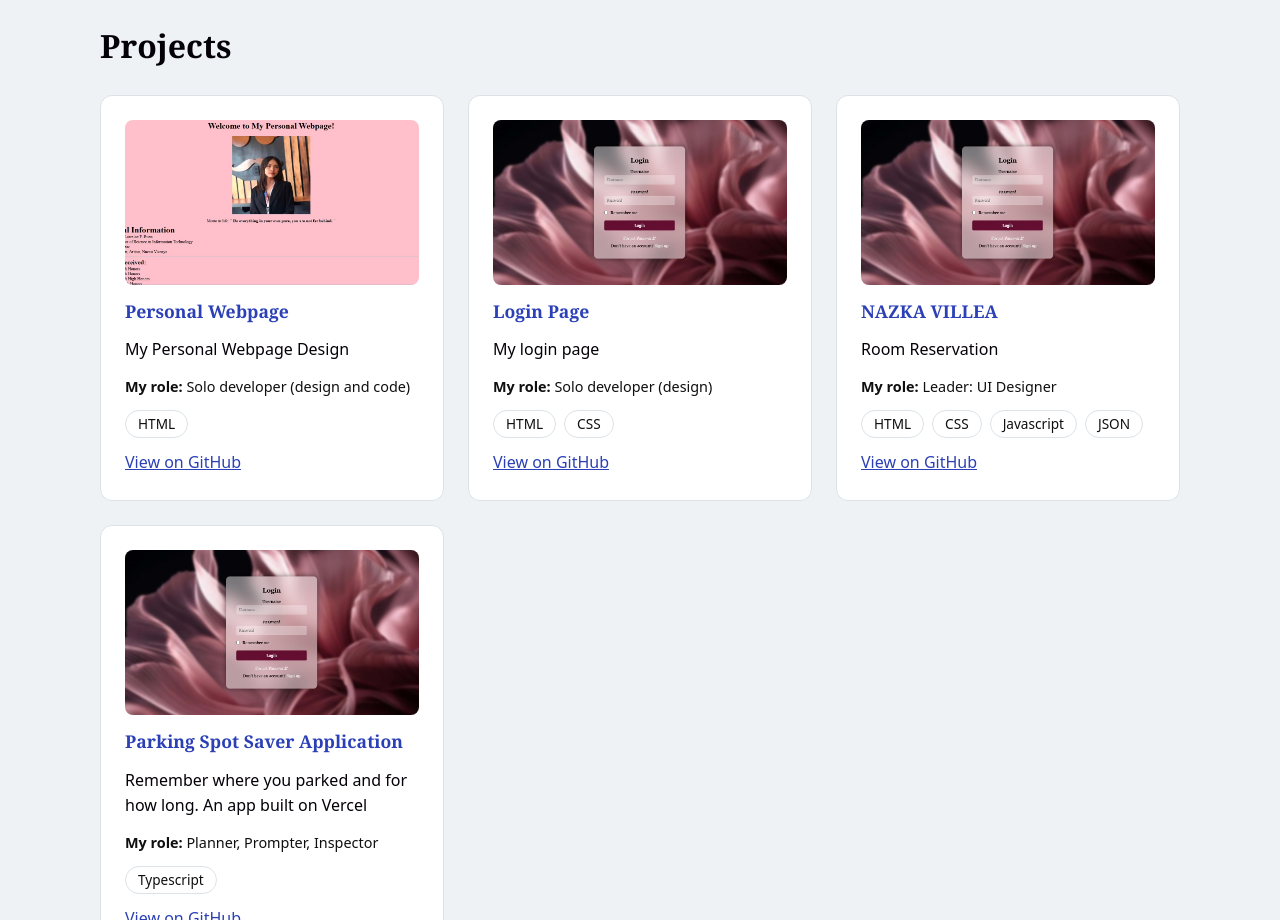
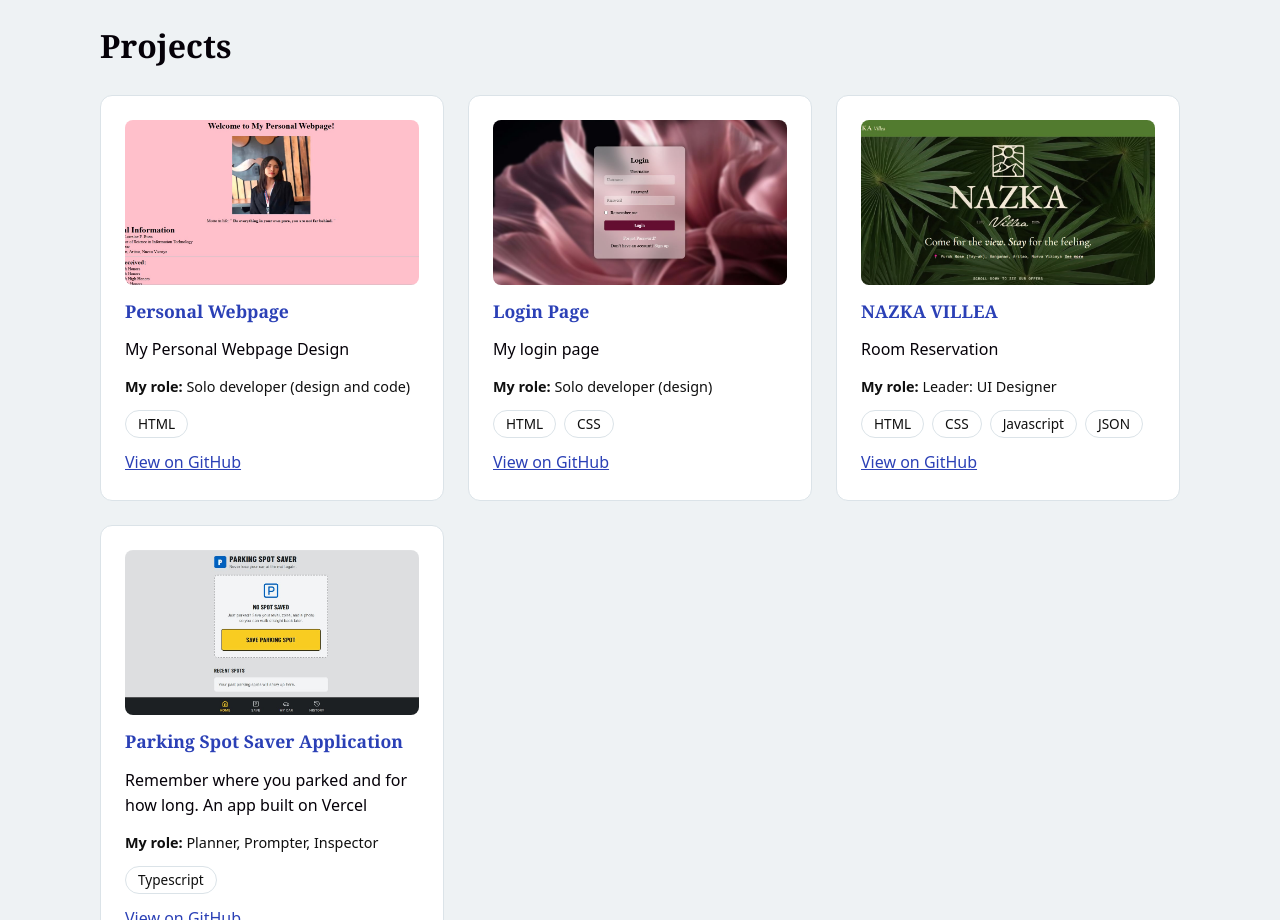
Before and after one commit to andrealorraine/andrealorraine.github.io, a plain HTML site: page index.html in a window 1280 px wide. Shown: the part 2100-3020 px from the top of the page. Drawn offline with Linux system fonts and the light colour scheme.

Commit message:
Update index.html

```diff
--- a/index.html
+++ b/index.html
@@ -114,7 +114,7 @@
             <a href="https://github.com/andrealorraine/login-page" target="_blank" rel="noopener">View on GitHub</a>
           </article>
            <article class="box project">
-            <img class="shot" src="image2.jfif" alt="Screenshot of my Login Page">
+            <img class="shot" src="website.jfif" alt="Screenshot of my Login Page">
             <h3>NAZKA VILLEA</h3>
             <p>Room Reservation</p>
             <p class="role-line"><strong>My role:</strong> Leader: UI Designer</p>
@@ -122,7 +122,7 @@
             <a href="https://github.com/andrealorraine/NAZKA-Villea" target="_blank" rel="noopener">View on GitHub</a>
           </article>
           <article class="box project">
-            <img class="shot" src="image2.jfif" alt="Screenshot of my Login Page">
+            <img class="shot" src="pss.jfif" alt="Screenshot of my Login Page">
             <h3>Parking Spot Saver Application</h3>
             <p>Remember where you parked and for how long. An app built on Vercel</p>
             <p class="role-line"><strong>My role:</strong> Planner, Prompter, Inspector</p>
```
